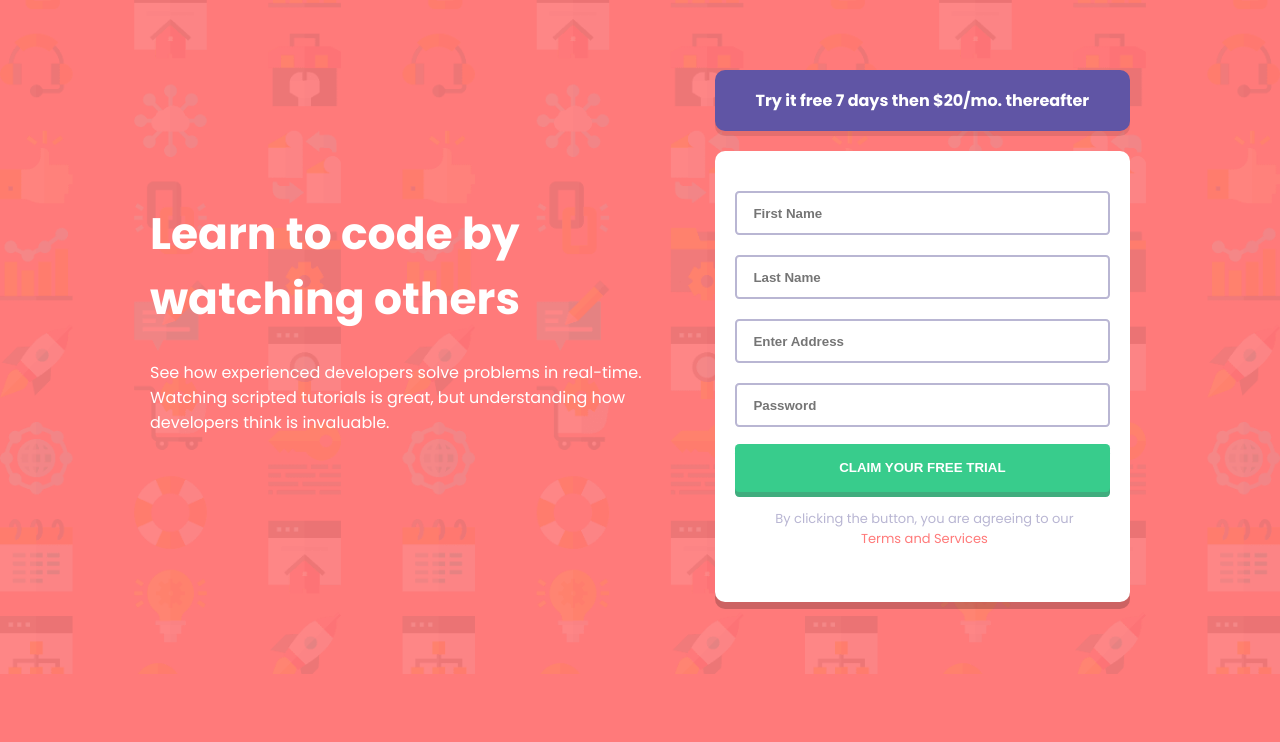
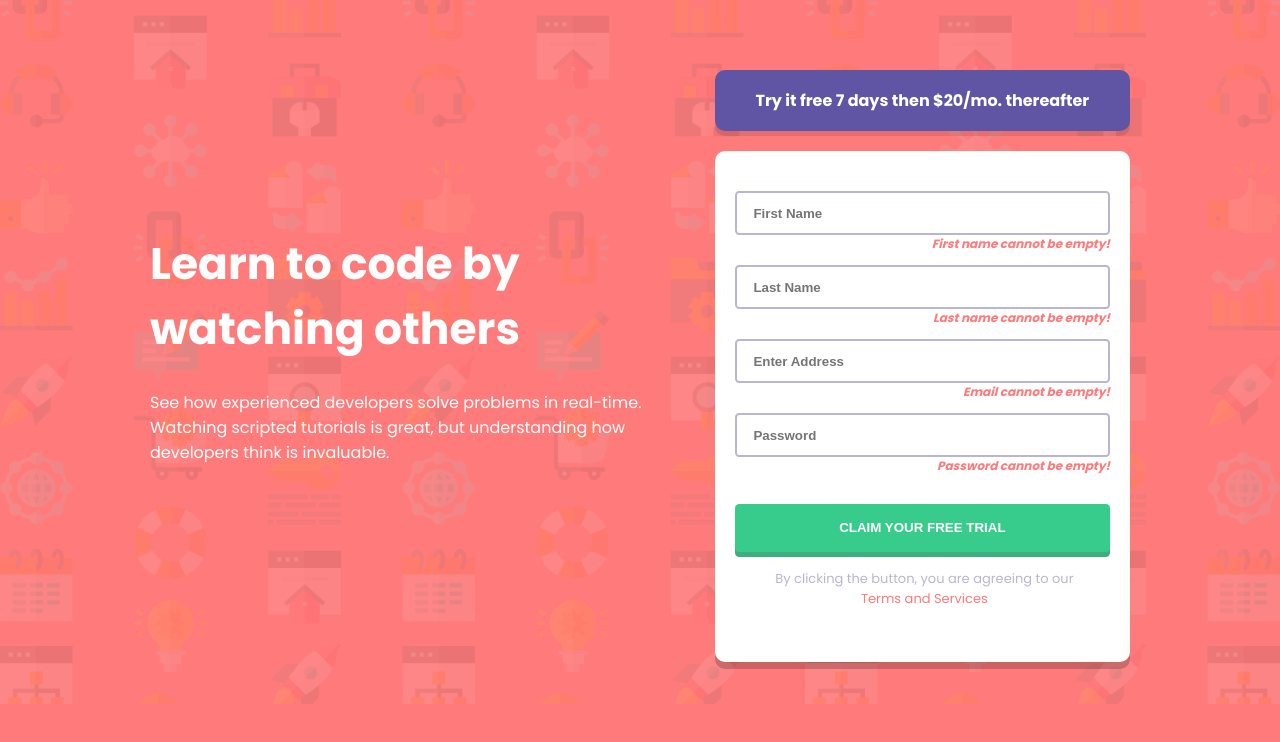
Before and after one commit to Just9krish/Intro-component, a plain HTML site: page index.html in a window 1280 px wide. Both pictures are taken after a click on the button "CLAIM YOUR FREE TRIAL". Drawn offline with Linux system fonts and the light colour scheme.

Commit message:
almost completed

```diff
--- a/index.html
+++ b/index.html
@@ -45,12 +45,16 @@
 
         <div class="form">
           <form action="#" >
-            <input type="text" placeholder="First Name">
-            <input type="text" placeholder="Last Name">
-            <input type="email" placeholder="Enter Address">
-            <input type="password" placeholder="Password">
+            <input type="text" id="fName" placeholder="First Name">
+            <p id="fNameText" style="visibility: hidden;">First name cannot be empty!</p>
+            <input type="text" id="lName" placeholder="Last Name">
+            <p id="lNameText" style="visibility: hidden;">Last name cannot be empty!</p>
+            <input type="email" id="email" placeholder="Enter Address">
+            <p id="emailText" style="visibility: hidden;">Email cannot be empty!</p>
+            <input type="password" id="password" placeholder="Password">
+            <p id="passwordText" style="visibility: hidden;">Password cannot be empty!</p>
           </form>
-          <button>Claim your free trial</button>
+          <button id="btn">Claim your free trial</button>
           <p class="terms">By clicking the button, you are agreeing to our <a class="terms-link" target="_blank" href="">Terms and Services</a></p>
         </div>
       </div>
--- a/main.js
+++ b/main.js
@@ -1 +1,45 @@
-const button = document.getElementByID(".btn");
+const button = document.getElementById("btn");
+
+button.addEventListener("click", wrongFunction);
+
+function wrongFunction() {
+  const fName = document.getElementById("fName").value;
+  const lName = document.getElementById("lName").value;
+  const email = document.getElementById("email").value;
+  const password = document.getElementById("password").value;
+
+  const fNameText = document.getElementById("fNameText");
+  const lNameText = document.getElementById("lNameText");
+  const emailText = document.getElementById("emailText");
+  const passwordText = document.getElementById("passwordText");
+
+  let allFilled = true;
+
+  if (fName == "") {
+    allFilled = false;
+    fNameText.style.visibility = "visible";
+  }
+
+  if (lName == "") {
+    allFilled = false;
+    lNameText.style.visibility = "visible";
+  }
+
+  //   Regular expression for email
+
+  const regexEmail = /^([a-zA-Z0-9_\.\-])+\@(([a-zA-Z0-9\-])+\.)+([a-zA-Z0-9]{2,4})+$/;
+
+  if (email == "") {
+    allFilled = false;
+    emailText.style.visibility = "visible";
+  } else if (!regexEmail.test(email)) {
+    allFilled = false;
+    emailText.innerHTML = "Looks like this is not an email!";
+    emailText.style.visibility = "visible";
+  }
+
+  if (password == "") {
+    allFilled = false;
+    passwordText.style.visibility = "visible";
+  }
+}
--- a/style.css
+++ b/style.css
@@ -68,7 +68,7 @@ form {
     display: flex;
     flex-direction: column;
     width: 100%;
-    gap: 1.25em;
+    /* gap: 1.25em; */
 }
 
 input {
@@ -81,6 +81,16 @@ input[type="text"],
 input[type="email"],
 input[type="password"] {
     font-weight: 600;
+}
+
+form p {
+    color: var(--Red);
+    font-size: 0.75rem;
+    font-weight: 700;
+    text-align: right;
+    margin-top: 0;
+    font-style: italic;
+    /* visibility: hidden; */
 }
 
 button {
```
